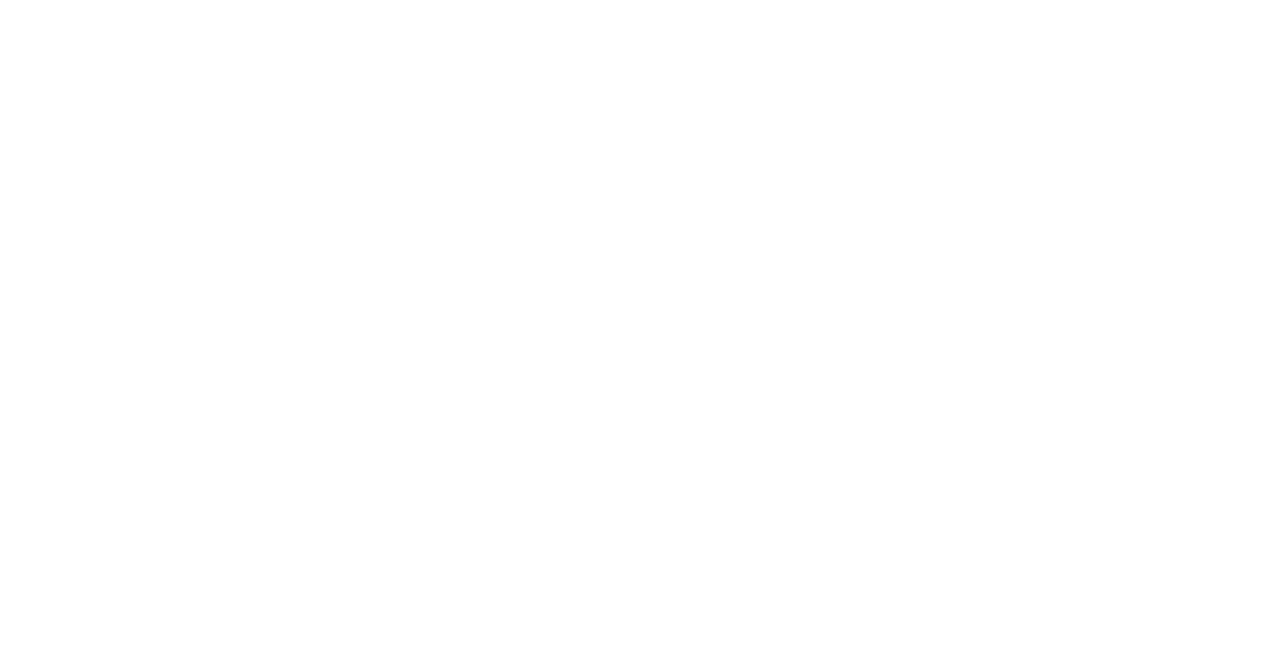
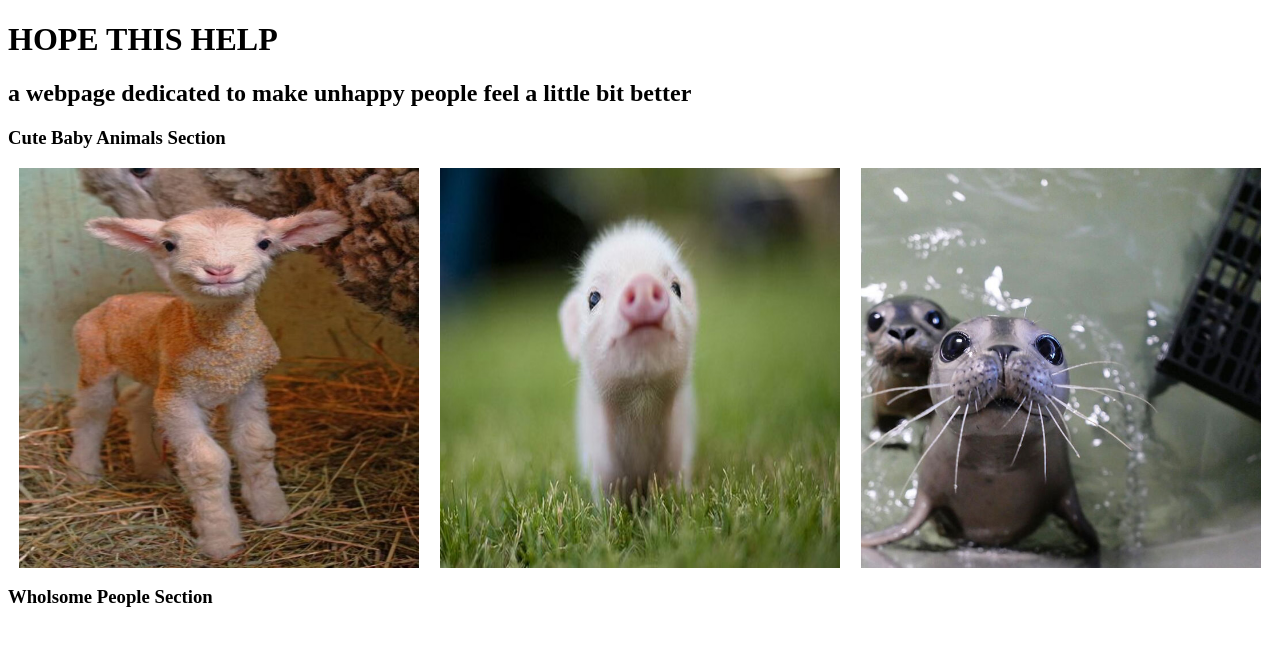
Before and after one commit to nadine-dawod/animation-test, a plain HTML site: page index.html in a window 1280 px wide. Drawn offline with Linux system fonts and the light colour scheme.

Commit message:
adding pictures
adding pictures that will be animated

```diff
--- a/index.html
+++ b/index.html
@@ -8,10 +8,24 @@
 </head>
 <body>
 
-    <h1></h1>
+    <h1>HOPE THIS HELP</h1>
+    <h2>a webpage dedicated to make unhappy people
+        feel a little bit better</h2>
+
+    <h3>Cute Baby Animals Section</h3>
+
+    <div class="animal-section">
+
+        <img src="images/lamb.jpeg" alt="Baby Lamb">
+
+        <img src="images/piglet.jpeg" alt="Baby Pig">
+
+        <img src="images/seal.jpeg" alt="">
+
+    </div>
 
 
-
+    <h3>Wholsome People Section</h3>
 
 
 
--- a/styles/index.css
+++ b/styles/index.css
@@ -0,0 +1,24 @@
+h1 {
+
+}
+
+h2 {
+
+
+}
+
+h3 {
+
+
+}
+
+img {
+    width: 400px;
+    height: 400px;
+}
+
+.animal-section {
+    display: flex;
+    justify-content: space-around;
+
+}
```
Also changed, not shown: images/lamb.jpeg (added), images/piglet.jpeg (added), images/seal.jpeg (added).
